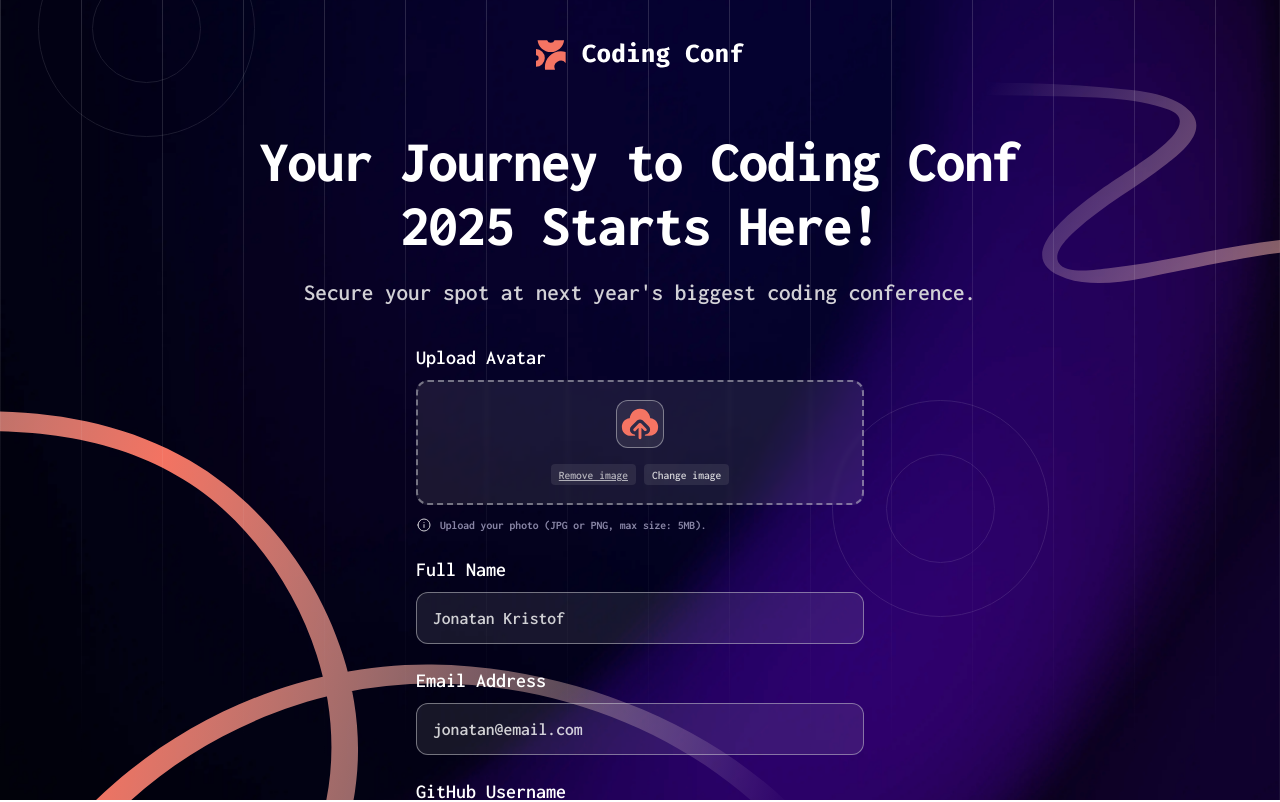
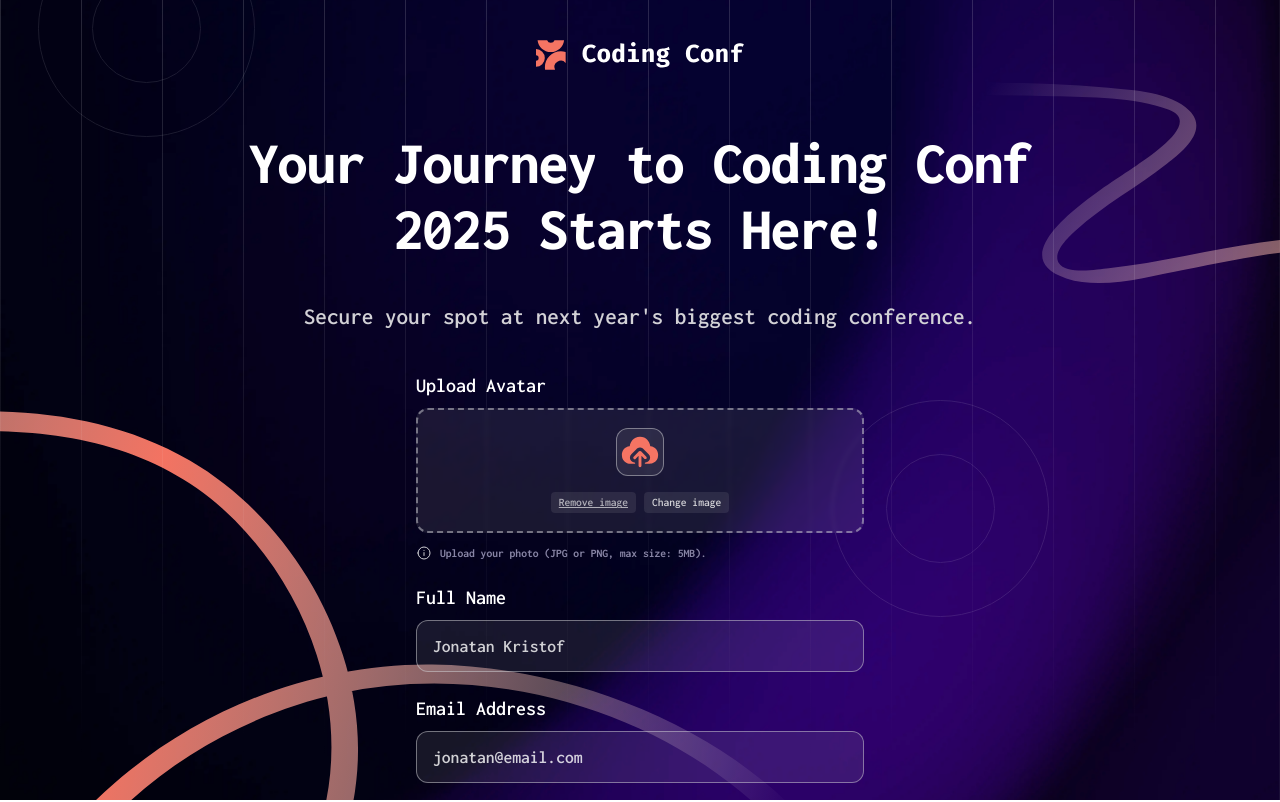
Before and after one commit to Fachi-r/conference-ticket-generator, a Svelte app: page / in a window 1280 px wide. Shown: the top 802 px of the page. Built offline with nearby package versions, Linux system fonts and the light colour scheme.

Commit message:
more nitpicking
Done with mobile and desktop base implementation:
- Base Form state Desktop/Mobile
- Ticket display state Desktop/Mobile

TODO:
- Implement hover/focus states for desktop
- Implement form error state for Desktop/Mobile

```diff
--- a/src/App.svelte
+++ b/src/App.svelte
@@ -133,12 +133,12 @@
       Congrats, <span>{name}</span>! Your ticket is ready.
     {/if}
   </h1>
-  <p class="subtitle">
+  <p class="subtitle" class:valid>
     {#if !valid}
       Secure your spot at next year's biggest coding conference.
     {:else}
-      We've emailed your ticket to <span>{email}</span> and will send updates in
-      the run up to the event.
+      We've emailed your ticket to <br /> <span>{email}</span> and will send updates
+      in the run up to the event.
     {/if}
   </p>
 
@@ -247,9 +247,10 @@
         </div>
       </div>
 
-      <div class="tail">
-        #{Math.floor(Math.random() * 100000)}
-      </div>
+      <div class="tail">#01609</div>
+      <!-- <div class="tail"> -->
+      <!--   #{Math.floor(Math.random() * 100000)} -->
+      <!-- </div> -->
     </div>
     <!-- Generated tickets ends -->
   {/if}
--- a/src/app.css
+++ b/src/app.css
@@ -342,7 +342,7 @@ main {
       translate: 0% -50%;
       rotate: 90deg;
       transform-origin: center;
-      font-size: 1.325em;
+      font-size: 1.375em;
       font-weight: 500;
       color: var(--color-neutral-500);
     }
@@ -355,15 +355,17 @@ main {
       margin-block-end: 3.75rem;
     }
     .heading {
-      font-size: 3.65em;
+      font-size: 3.75em;
       line-height: 1.1;
       max-width: 30ch;
     }
     .subtitle {
       font-size: 1.45em;
-      /* line-height: 1.2; */
-      /* margin-block-start: 0.25rem; */
-      /* font-weight: normal; */
+      padding-block: 2.5rem 1.75rem;
+
+      &.valid {
+        max-width: 35rem;
+      }
     }
 
     .ticket {
```
